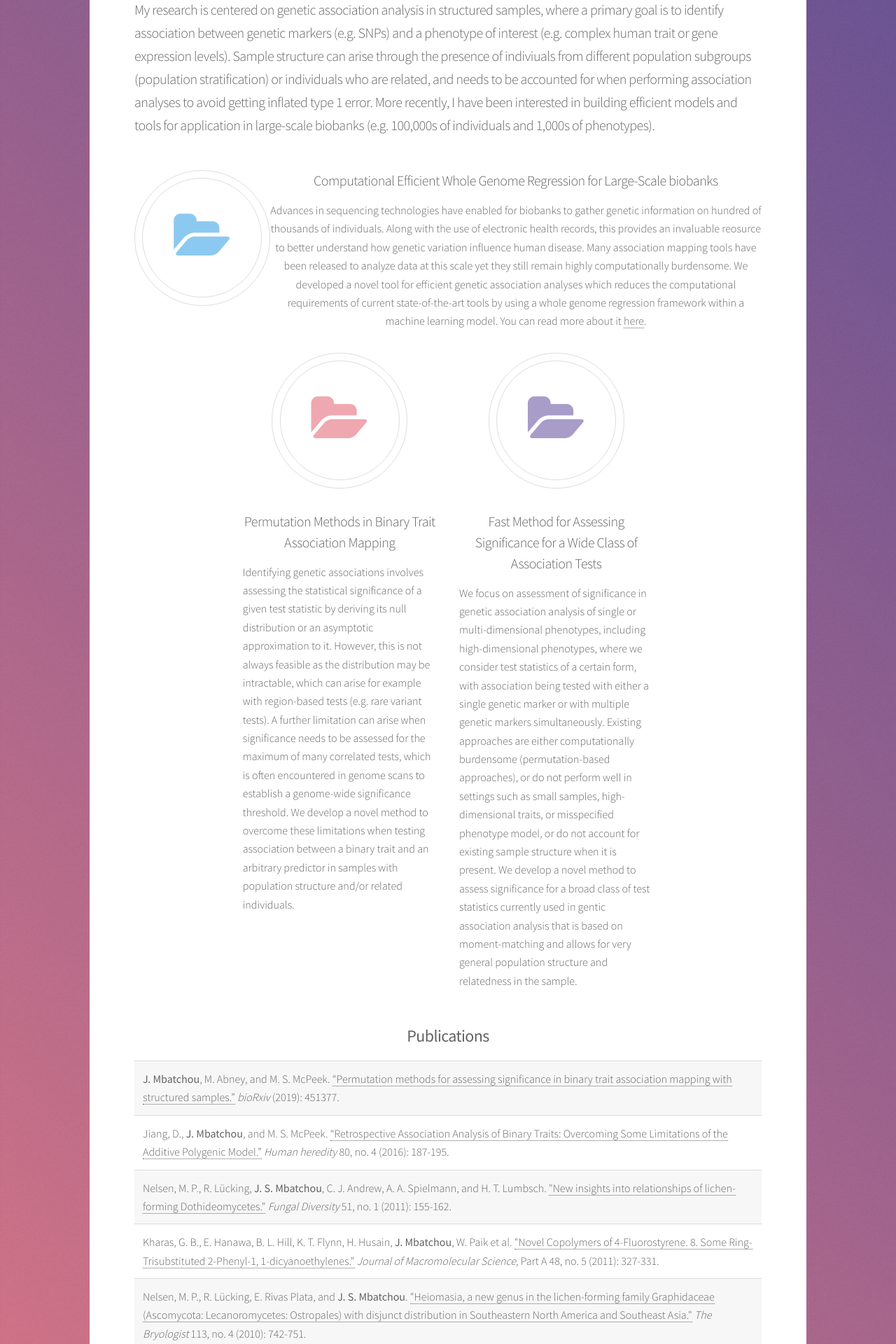
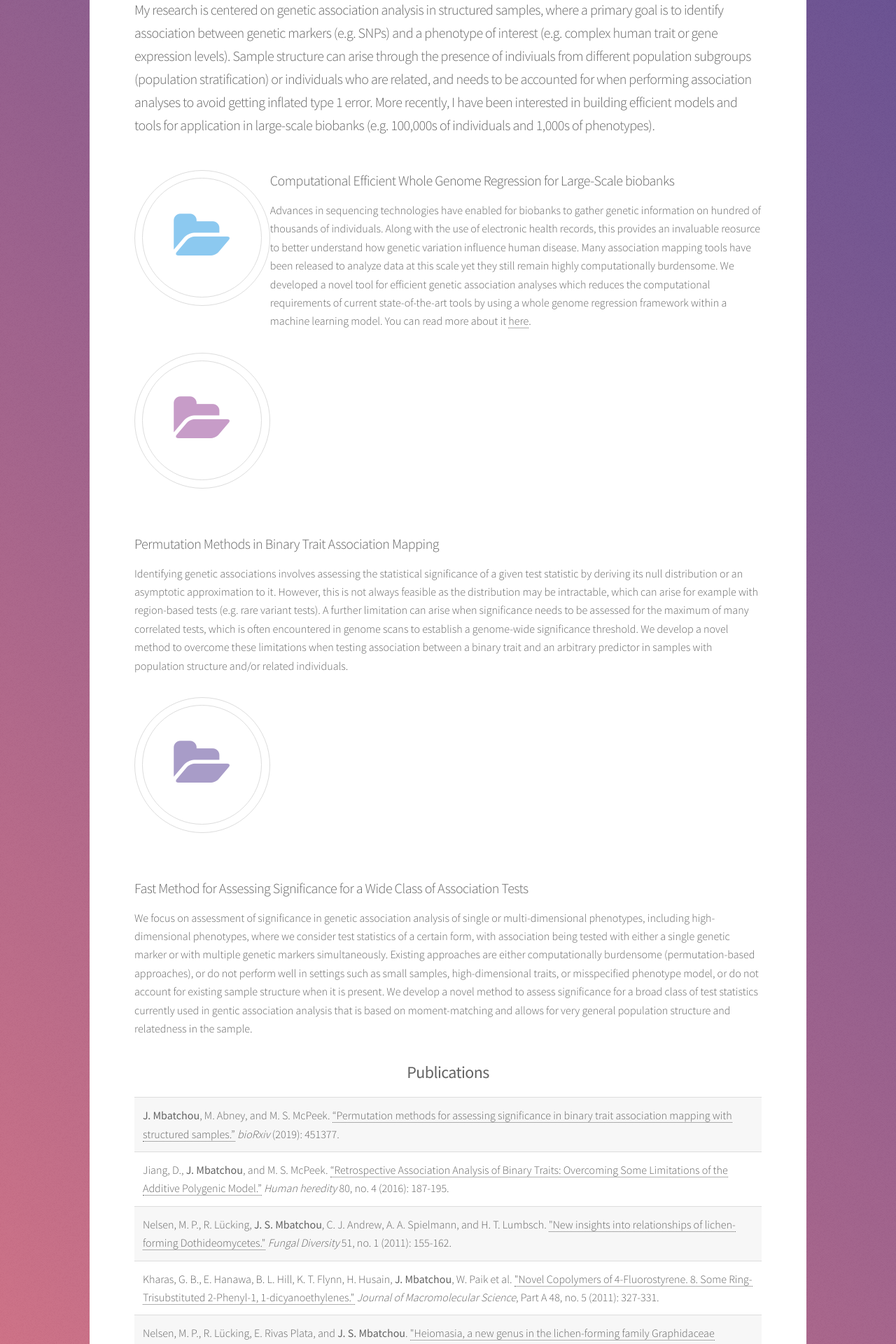
Before and after one commit to joellesophya/joellesophya.github.io, a Jekyll site: the page built from index.html, in a window 1280 px wide. Shown: the part 1227-3147 px from the top of the page at 70% size. Built offline with Jekyll 4.4.1, drawn with Linux system fonts in a browser that asks for light colours.

Commit message:
change layout

```diff
--- a/index.html
+++ b/index.html
@@ -37,6 +37,7 @@ I currently work as a statistical geneticist at the Regeneron Genetics Center wh
         </p>
     </header>
 
+    <div class="align-left">
         <p>
         <span class="icon major style6 fa-folder-open"></span>
         <h3>Computational Efficient Whole Genome Regression for Large-Scale biobanks</h3>
@@ -45,23 +46,20 @@ I currently work as a statistical geneticist at the Regeneron Genetics Center wh
             You can read more about it <a href="https://rgcgithub.github.io/regenie/">here</a>.
         </p>
 
-        <ul class="features">
-            <li>
-                <span class="icon major style1 fa-folder-open"></span>
-                <h3>Permutation Methods in Binary Trait Association Mapping</h3>
-                <p>Identifying genetic associations involves assessing the statistical significance of a given test statistic by deriving its null distribution or an asymptotic approximation to it. However, this is not always feasible as the distribution may be intractable, which can arise for example with region-based tests (e.g. rare variant tests).
+        <p>
+        <span class="icon major style2 fa-folder-open"></span>
+        <h3>Permutation Methods in Binary Trait Association Mapping</h3>
+        Identifying genetic associations involves assessing the statistical significance of a given test statistic by deriving its null distribution or an asymptotic approximation to it. However, this is not always feasible as the distribution may be intractable, which can arise for example with region-based tests (e.g. rare variant tests).
                 A further limitation can arise when significance needs to be assessed for the maximum of many correlated tests, which is often encountered in genome scans to establish a genome-wide significance threshold.
                 We develop a novel method to overcome these limitations when testing association between a binary trait and an arbitrary predictor in samples with population structure and/or related individuals.
-                </p>
-            </li>
-            <li>
-                <span class="icon major style3 fa-folder-open"></span>
-                <h3>Fast Method for Assessing Significance for a Wide Class of Association Tests</h3>
-                <p> We focus on assessment of significance in genetic association analysis of single or multi-dimensional phenotypes, including high-dimensional phenotypes, where we consider test statistics of a certain form, with association being tested with either a single genetic marker or with multiple genetic markers simultaneously. Existing approaches are either computationally burdensome (permutation-based approaches), or do not perform well in settings such as small samples, high-dimensional traits, or misspecified phenotype model, or do not account for existing sample structure when it is present. We develop a novel method to assess significance for a broad class of test statistics currently used in gentic association analysis that is based on moment-matching and allows for very general population structure and relatedness in the sample.
+        </p>
 
-                </p>
-            </li>
-        </ul>
+        <p>
+        <span class="icon major style3 fa-folder-open"></span>
+        <h3>Fast Method for Assessing Significance for a Wide Class of Association Tests</h3>
+        We focus on assessment of significance in genetic association analysis of single or multi-dimensional phenotypes, including high-dimensional phenotypes, where we consider test statistics of a certain form, with association being tested with either a single genetic marker or with multiple genetic markers simultaneously. Existing approaches are either computationally burdensome (permutation-based approaches), or do not perform well in settings such as small samples, high-dimensional traits, or misspecified phenotype model, or do not account for existing sample structure when it is present. We develop a novel method to assess significance for a broad class of test statistics currently used in gentic association analysis that is based on moment-matching and allows for very general population structure and relatedness in the sample.
+        </p>
+    </div>
 
     <h2><b>Publications</b></h2>
     <div class="table-wrapper">
```
